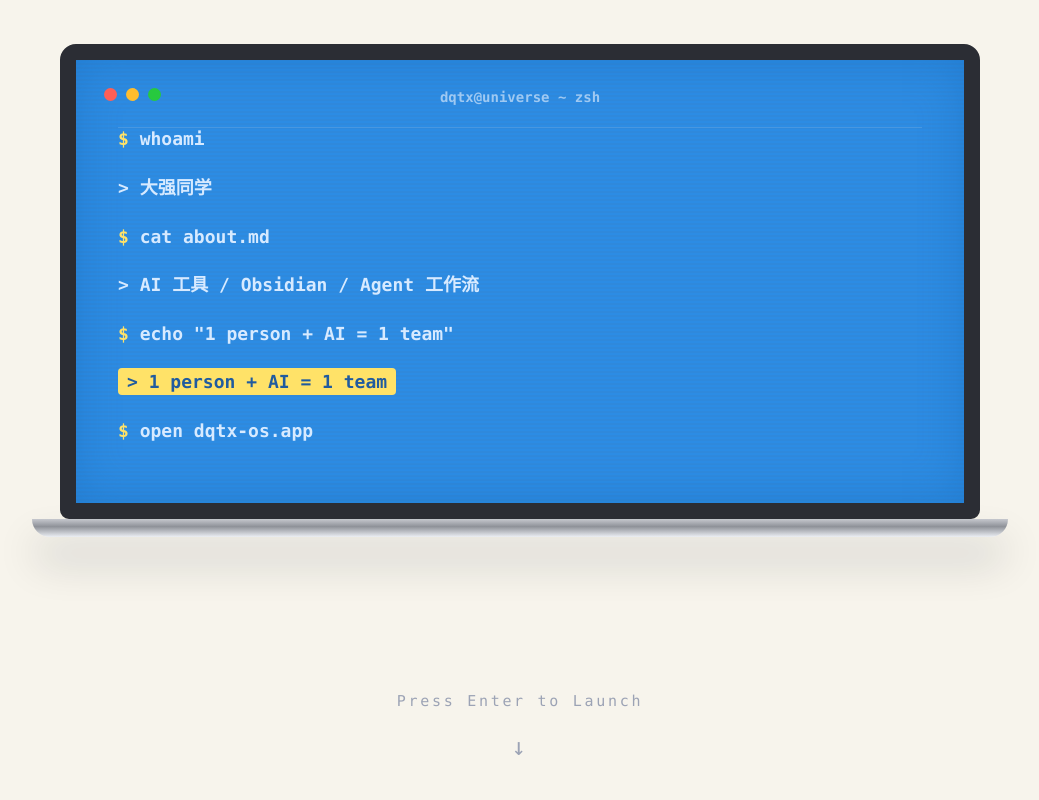
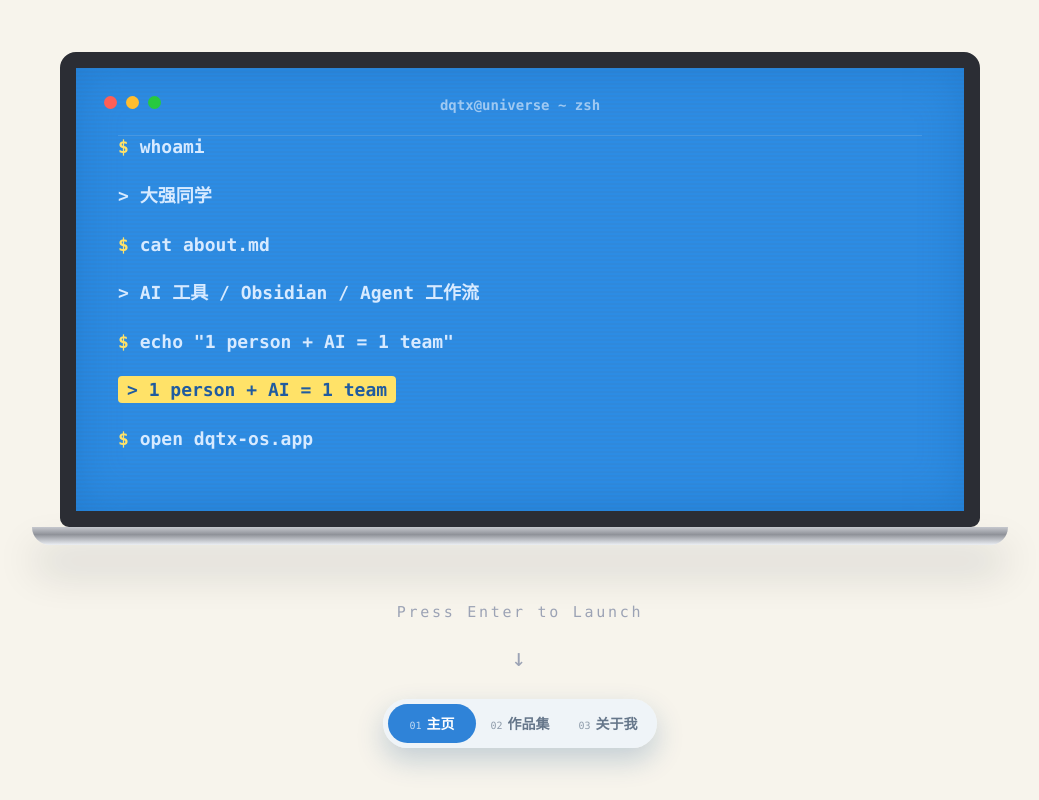
Before and after one commit to dqtx760/oszen, a Next.js app: page / in a window 1280 px wide. Shown: the whole page, without its empty margins (120-1159 px from the left). Built offline with nearby package versions, Linux system fonts and the light colour scheme.

Commit message:
feat: expand desktop launch and tool entries

```diff
--- a/app/globals.css
+++ b/app/globals.css
@@ -51,7 +51,8 @@ button { color: inherit; }
 
 .desktop-page { position: relative; z-index: 2; min-height: 100svh; }
 .windows-desktop { height: 100svh; overflow: hidden; user-select: none; }
-.launch-screen { position: fixed; z-index: 130; inset: 0; display: grid; place-items: center; background: #f7f4ec; color: #66708a; cursor: pointer; animation: launchIn .36s ease both; }
+.launch-screen { position: fixed; z-index: 130; inset: 0; display: grid; justify-items: center; align-content: center; background: #f7f4ec; color: #66708a; cursor: pointer; animation: launchIn .36s ease both; }
+.launch-screen.is-launching { cursor: wait; }
 .launch-laptop { width: min(920px, 72vw); display: grid; justify-items: center; }
 .launch-screen-panel { position: relative; width: 100%; min-height: 420px; padding: 64px 42px 38px; border: 16px solid #2b2d34; border-radius: 16px 16px 9px 9px; background: repeating-linear-gradient(0deg, #2c8ce4 0 2px, #2f89dc 2px 4px); box-shadow: inset 0 0 45px #0d5dab55; color: #d7eaff; font: 700 18px/1.7 Consolas, ui-monospace, monospace; }
 .launch-screen-panel::before { content: "dqtx@universe ~ zsh"; position: absolute; top: 26px; right: 42px; left: 42px; padding-bottom: 17px; border-bottom: 1px solid #ffffff1f; text-align: center; color: #9fc9f2; font-size: 14px; }
@@ -63,9 +64,21 @@ button { color: inherit; }
 .launch-screen-panel p { margin: 0 0 18px; }
 .launch-screen-panel b { color: #ffe268; }
 .launch-screen-panel mark { padding: 3px 9px; border-radius: 4px; background: #ffe268; color: #205b9f; }
+.launch-progress { display: grid; grid-template-columns: auto 1fr auto; align-items: center; gap: 10px; margin-top: -4px; color: #dcefff; font: 700 16px/1.5 Consolas, ui-monospace, monospace; }
+.launch-progress > b { position: relative; height: 26px; overflow: hidden; border: 3px solid #ffe268; border-left-width: 8px; border-right-width: 8px; }
+.launch-progress > b::before, .launch-progress > b::after { position: absolute; top: -4px; z-index: 2; color: #ffe268; font-size: 25px; line-height: 1; }
+.launch-progress > b::before { content: "["; left: -8px; }
+.launch-progress > b::after { content: "]"; right: -8px; }
+.launch-progress i { display: block; width: 0; height: 100%; background: repeating-linear-gradient(90deg, #ffe268 0 24px, #f7d84d 24px 26px); animation: bootProgress 1.55s cubic-bezier(.2,.8,.2,1) forwards; }
+.launch-progress em { color: #ffe268; font-style: normal; opacity: 0; animation: bootPercent .18s 1.36s forwards; }
 .launch-base { width: 106%; height: 18px; border-radius: 0 0 42px 42px; background: linear-gradient(#c6c8ce, #8f9299 42%, #eceff4); box-shadow: 0 25px 40px #11182730; }
-.launch-hint { display: grid; justify-items: center; gap: 18px; margin-top: 66px; color: #9ca3b5; font: 15px ui-monospace, Consolas, monospace; letter-spacing: .18em; }
+.launch-hint { display: grid; justify-items: center; gap: 18px; margin-top: 58px; color: #9ca3b5; font: 15px ui-monospace, Consolas, monospace; letter-spacing: .18em; }
 .launch-hint span { font-size: 24px; animation: hintArrow 1.2s ease-in-out infinite; }
+.launch-nav { display: flex; margin-top: 32px; padding: 5px; border-radius: 999px; background: #eef5fbd9; box-shadow: 0 12px 28px #174f843a; }
+.launch-nav button { min-width: 88px; padding: 9px 13px; border: 0; border-radius: 999px; background: transparent; color: #65768a; font-size: 14px; font-weight: 700; cursor: pointer; }
+.launch-nav button:hover { color: #1d66ae; }
+.launch-nav button.active { background: var(--blue); color: white; }
+.launch-nav small { margin-right: 5px; font: 10px ui-monospace, Consolas, monospace; opacity: .7; }
 .desktop-icons { position: absolute; z-index: 3; top: 16px; bottom: 76px; left: 14px; display: grid; grid-template-rows: repeat(6, 92px); grid-auto-flow: column; grid-auto-columns: 92px; gap: 2px 8px; }
 .desktop-app-icon { width: 88px; height: 88px; display: grid; place-items: center; align-content: center; gap: 5px; padding: 5px; border: 1px solid transparent; border-radius: 5px; background: transparent; color: white; text-align: center; text-shadow: 0 1px 3px #003c82; cursor: default; }
 .desktop-app-icon:hover, .desktop-app-icon:focus-visible { border-color: #d4edff99; background: #d5efff30; outline: none; }
@@ -74,6 +87,9 @@ button { color: inherit; }
 .folder-logo { border-radius: 5px 5px 9px 9px; background: linear-gradient(#ffe582, #f6c53c); }
 .folder-logo::before { content: ""; position: absolute; top: -5px; left: 4px; width: 24px; height: 8px; border-radius: 4px 4px 0 0; background: #ffe582; }
 .file-logo { background: linear-gradient(145deg, #fff, #dfe8f3); }
+.markdown-logo { border-radius: 5px; background: linear-gradient(145deg, #ffffff, #dce8f3); color: #3f6f9d; font: 800 12px/1 Consolas, ui-monospace, monospace; }
+.script-logo { border-radius: 6px; background: #1f2937; color: #b9e7ff; font: 800 11px/1 Consolas, ui-monospace, monospace; }
+.agent-logo { border-radius: 14px; background: radial-gradient(circle at 30% 28%, #fff6a9 0 13%, transparent 14%), linear-gradient(145deg, #ffe26d, #faac38); color: #205b9f; font-weight: 900; }
 .chrome-logo { overflow: hidden; border-radius: 50%; background: conic-gradient(#e94235 0 33%, #fabb05 0 66%, #34a853 0 82%, #e94235 0); }
 .chrome-logo::before { content: ""; position: absolute; inset: 11px; border: 5px solid #fff; border-radius: 50%; background: #4285f4; }
 .cmd-logo { border-radius: 6px; background: #111827; box-shadow: inset 0 0 0 2px #2f3948, 0 3px 8px #003e8348; }
@@ -133,6 +149,19 @@ button { color: inherit; }
 .notepad-window { height: calc(100% - 42px); display: grid; grid-template-rows: 34px 1fr; background: white; }
 .notepad-window > div { padding: 8px 12px; border-bottom: 1px solid #e3e7eb; font-size: 13px; }
 .notepad-window textarea { width: 100%; height: 100%; padding: 18px; resize: none; border: 0; outline: 0; color: #1f2937; font: 16px/1.75 "Segoe UI", "Microsoft YaHei", sans-serif; }
+
+.catalog-window { height: calc(100% - 42px); overflow: auto; padding: 25px; background: #fffdf7; color: #25384d; }
+.catalog-window header { display: flex; align-items: baseline; justify-content: space-between; gap: 16px; padding-bottom: 16px; border-bottom: 1px solid #dbe5ee; }
+.catalog-window header span { color: #1e6eb8; font-size: 24px; font-weight: 800; }
+.catalog-window header small { color: #718096; }
+.catalog-window ol { display: grid; grid-template-columns: repeat(2, minmax(0, 1fr)); gap: 10px 28px; margin: 20px 0 0; padding-left: 24px; }
+.catalog-window li { padding: 8px 0 8px 4px; border-bottom: 1px dashed #dbe5ee; line-height: 1.45; }
+.agent-list { display: grid; grid-template-columns: repeat(2, minmax(0, 1fr)); gap: 10px; margin-top: 18px; }
+.agent-list article { padding: 13px; border: 1px solid #d8e6f2; border-radius: 9px; background: #f6faff; }
+.agent-list b { display: block; margin-bottom: 9px; color: #286fb4; }
+.agent-list div { display: flex; flex-wrap: wrap; gap: 7px; }
+.agent-list button { max-width: 100%; overflow: hidden; padding: 5px 8px; border: 1px solid #bcd5eb; border-radius: 999px; background: white; color: #3f6f9d; font-size: 11px; text-overflow: ellipsis; white-space: nowrap; cursor: pointer; }
+.agent-list button:hover { border-color: #5d9fe0; background: #e9f5ff; }
 
 .windows-taskbar { position: fixed; z-index: 100; right: 12px; bottom: 8px; left: 12px; height: 48px; display: flex; justify-content: center; align-items: center; padding: 4px 12px; border: 1px solid #ffffff7a; border-radius: 10px; background: #edf6f8d9; box-shadow: 0 8px 28px #003c7666; backdrop-filter: blur(28px) saturate(1.35); }
 .taskbar-apps { position: absolute; left: 50%; display: flex; align-items: center; gap: 5px; transform: translateX(-50%); }
@@ -267,6 +296,8 @@ button { color: inherit; }
 @keyframes pageEnter { from { opacity: 0; transform: translateY(14px) scale(.99); } }
 @keyframes launchIn { from { opacity: 0; transform: scale(1.02); } }
 @keyframes hintArrow { 50% { transform: translateY(5px); } }
+@keyframes bootProgress { to { width: 100%; } }
+@keyframes bootPercent { to { opacity: 1; } }
 
 @media (max-width: 900px) {
   .site-shell { padding-bottom: 108px; }
@@ -278,6 +309,7 @@ button { color: inherit; }
   .desktop-app-icon { width: 82px; height: 82px; }
   .launch-screen-panel { min-height: 350px; font-size: 15px; }
   .launch-hint { margin-top: 46px; }
+  .launch-nav { margin-top: 24px; }
   .taskbar-status span { display: none; }
   .start-apps { grid-template-columns: repeat(3, 1fr); }
   .works-page { padding: 64px 18px 140px; }
@@ -303,6 +335,9 @@ button { color: inherit; }
   .launch-screen-panel { min-height: 310px; padding: 56px 22px 24px; border-width: 10px; font-size: 12px; }
   .launch-screen-panel p { margin-bottom: 12px; }
   .launch-screen-panel::before { right: 22px; left: 22px; }
+  .launch-progress { grid-template-columns: 1fr; gap: 4px; font-size: 12px; }
+  .launch-progress > b { height: 20px; }
+  .launch-nav button { min-width: 74px; padding: 8px 7px; font-size: 12px; }
   .desktop-app-icon small { font-size: 10px; }
   .desktop-window { left: 8px !important; top: 10px !important; width: calc(100vw - 16px); height: calc(100svh - 82px); min-width: 0; min-height: 260px; resize: none; }
   .desktop-window.maximized { left: 8px !important; top: 8px !important; width: calc(100vw - 16px); height: calc(100svh - 70px); }
--- a/app/page.tsx
+++ b/app/page.tsx
@@ -4,7 +4,7 @@ import { useEffect, useState } from "react";
 
 type Tab = "home" | "work" | "about";
 type CardId = "identity" | "timeline" | "story" | "skills" | "service" | "sticky";
-type DesktopApp = "computer" | "chrome" | "cmd" | "notepad";
+type DesktopApp = "computer" | "chrome" | "cmd" | "notepad" | "tools" | "agent";
 
 const initialCardPositions: Record<CardId, { x: number; y: number }> = {
   identity: { x: 170, y: 150 },
@@ -43,6 +43,9 @@ const shortcuts = [
   { icon: "🧩", label: "Chrome 插件", url: "https://110.dqtx.cc", kind: "file", iconClass: "file-logo" },
   { icon: "", label: "GitHub", url: "https://github.com/dqtx760", kind: "file", iconClass: "github-logo" },
   { icon: "𝕏", label: "推特/X", url: "https://x.com/dqtx760", kind: "file", iconClass: "x-logo" },
+  { icon: "MD", label: "Codex APP指南.md", url: "https://mp.weixin.qq.com/s/F3HS6BUfTDP0h3rFipoJhA", kind: "file", iconClass: "markdown-logo", maximizeOnOpen: true },
+  { icon: "MD", label: "Obsidian模板.md", url: "https://mp.weixin.qq.com/s/5LkcBS6TvwXEGxIMiA-1jQ", kind: "file", iconClass: "markdown-logo", maximizeOnOpen: true },
+  { icon: "BAT", label: "SetProxy.bat", url: "https://lz.qaiu.top/parser?url=https://wwbxq.lanzouq.com/iILcv3tj3web", kind: "file", iconClass: "script-logo", maximizeOnOpen: true },
 ];
 
 const desktopApps: { id: DesktopApp; icon: string; label: string; iconClass: string }[] = [
@@ -50,6 +53,35 @@ const desktopApps: { id: DesktopApp; icon: string; label: string; iconClass: str
   { id: "chrome", icon: "", label: "Chrome", iconClass: "chrome-logo" },
   { id: "cmd", icon: "", label: "Cmd", iconClass: "cmd-logo" },
   { id: "notepad", icon: "📝", label: "记事本", iconClass: "notepad-logo" },
+  { id: "tools", icon: "🧰", label: "效率工具", iconClass: "folder-logo" },
+  { id: "agent", icon: "✦", label: "Ai Agent", iconClass: "agent-logo" },
+];
+
+const efficiencyTools = [
+  "PixPin / ShareX — 截图",
+  "IDM — 网页下载",
+  "Listary — 全能搜索",
+  "秘塔回响 — 语音输入",
+  "LANDrop — 局域网传输",
+  "微信输入法 — 语音输入、常用语同步",
+  "PicGo / PicList — 图床管理",
+  "QuickLook — 极速预览",
+  "HiBit — 无残留卸载",
+  "Claude Code / Codex — 你的数字工程师",
+  "CC-switch — Agent 模型快速切换",
+  "Cherry Studio — 智能体",
+  "Warp / Terminal / wezterm — 多标签终端",
+];
+
+const agentTools = [
+  { name: "Codex APP", links: ["https://apps.microsoft.com/detail/9plm9xgg6vks?hl=zh-CN&gl=CN", "https://store.rg-adguard.net/", "https://openai.com/zh-Hans-CN/codex/"] },
+  { name: "Coder Work", links: ["https://qoder.com/qoderwork"] },
+  { name: "Workbody", links: ["https://www.codebuddy.cn/work/#download-section"] },
+  { name: "ZCode", links: ["https://zcode.z.ai/cn"] },
+  { name: "Reasonix", links: ["https://reasonix.io/#start"] },
+  { name: "Kimi Code", links: ["https://www.kimi.com/code"] },
+  { name: "Zed", links: ["https://zed.dev/"] },
+  { name: "Orca / AionUi", links: ["https://github.com/stablyai/orca", "https://aionui.com/"] },
 ];
 
 const projects = [
@@ -88,6 +120,7 @@ export default function Home() {
   const [maximizedApps, setMaximizedApps] = useState<DesktopApp[]>([]);
   const [startOpen, setStartOpen] = useState(false);
   const [desktopLaunched, setDesktopLaunched] = useState(false);
+  const [isLaunching, setIsLaunching] = useState(false);
   const [chromeUrl, setChromeUrl] = useState("");
   const [chromePageUrl, setChromePageUrl] = useState("https://www.google.com/webhp?igu=1");
   const [notepadText, setNotepadText] = useState("大强同学的桌面\n\n正在做：AI Coding Agent Skills 跨平台管理\n正在玩：Obsidian 写作工作流、CLI 工具链\n联系邮箱：sphinx308@proton.me");
@@ -98,6 +131,8 @@ export default function Home() {
     chrome: { x: 330, y: 80 },
     cmd: { x: 270, y: 150 },
     notepad: { x: 390, y: 120 },
+    tools: { x: 250, y: 110 },
+    agent: { x: 280, y: 120 },
   });
   const [windowDrag, setWindowDrag] = useState<{ app: DesktopApp; startX: number; startY: number; originX: number; originY: number } | null>(null);
 
@@ -121,11 +156,11 @@ export default function Home() {
   useEffect(() => {
     if (tab !== "home" || desktopLaunched) return;
     const launchOnEnter = (event: KeyboardEvent) => {
-      if (event.key === "Enter") setDesktopLaunched(true);
+      if (event.key === "Enter") launchDesktop();
     };
     window.addEventListener("keydown", launchOnEnter);
     return () => window.removeEventListener("keydown", launchOnEnter);
-  }, [desktopLaunched, tab]);
+  }, [desktopLaunched, isLaunching, tab]);
 
   useEffect(() => {
     const syncTabWithUrl = () => {
@@ -147,6 +182,12 @@ export default function Home() {
     const nextUrl = next === "work" ? "#works" : next === "about" ? "#about" : `${window.location.pathname}${window.location.search}`;
     window.history.pushState(null, "", nextUrl);
     window.scrollTo({ top: 0, behavior: "smooth" });
+  };
+
+  const launchDesktop = () => {
+    if (isLaunching || desktopLaunched) return;
+    setIsLaunching(true);
+    window.setTimeout(() => setDesktopLaunched(true), 1650);
   };
 
   const openApp = (app: DesktopApp, options?: { maximized?: boolean }) => {
@@ -327,7 +368,7 @@ export default function Home() {
       {tab === "home" && (
         <section className="desktop-page windows-desktop page-enter" aria-label="Windows 11 风格主页桌面">
           {!desktopLaunched && (
-            <div className="launch-screen" onClick={() => setDesktopLaunched(true)} role="button" tabIndex={0} aria-label="进入 dqtx OS 桌面">
+            <div className={`launch-screen ${isLaunching ? "is-launching" : ""}`} onClick={launchDesktop} role="button" tabIndex={0} aria-label="进入 dqtx OS 桌面">
               <div className="launch-laptop" aria-hidden="true">
                 <div className="launch-screen-panel">
                   <div className="launch-dots"><i /><i /><i /></div>
@@ -338,10 +379,18 @@ export default function Home() {
                   <p><b>$</b> echo "1 person + AI = 1 team"</p>
                   <p><mark>&gt; 1 person + AI = 1 team</mark></p>
                   <p><b>$</b> open dqtx-os.app</p>
+                  {isLaunching && <div className="launch-progress" aria-label="正在启动"><span>&gt; launching...</span><b><i /></b><em>100%</em></div>}
                 </div>
                 <div className="launch-base" />
               </div>
-              <div className="launch-hint">Press Enter to Launch <span>↓</span></div>
+              {!isLaunching && <>
+                <div className="launch-hint">Press Enter to Launch <span>↓</span></div>
+                <nav className="launch-nav" aria-label="启动页导航">
+                  <button className="active" onClick={(event) => { event.stopPropagation(); }}> <small>01</small>主页</button>
+                  <button onClick={(event) => { event.stopPropagation(); changeTab("work"); }}><small>02</small>作品集</button>
+                  <button onClick={(event) => { event.stopPropagation(); changeTab("about"); }}><small>03</small>关于我</button>
+                </nav>
+              </>}
             </div>
           )}
 
@@ -423,6 +472,27 @@ export default function Home() {
                   <div>文件　编辑　查看</div>
                   <textarea value={notepadText} onChange={(event) => setNotepadText(event.target.value)} aria-label="记事本内容" />
                 </div>
+              )}
+
+              {app === "tools" && (
+                <section className="catalog-window">
+                  <header><span>效率工具</span><small>我的常用软件清单</small></header>
+                  <ol>{efficiencyTools.map((tool) => <li key={tool}>{tool}</li>)}</ol>
+                </section>
+              )}
+
+              {app === "agent" && (
+                <section className="catalog-window agent-window">
+                  <header><span>Ai Agent</span><small>开发与智能体工具入口</small></header>
+                  <div className="agent-list">
+                    {agentTools.map((tool) => (
+                      <article key={tool.name}>
+                        <b>{tool.name}</b>
+                        <div>{tool.links.map((url) => <button key={url} onClick={() => openInChrome(url, true)}>{new URL(url).hostname}</button>)}</div>
+                      </article>
+                    ))}
+                  </div>
+                </section>
               )}
             </div>
           ))}
```
